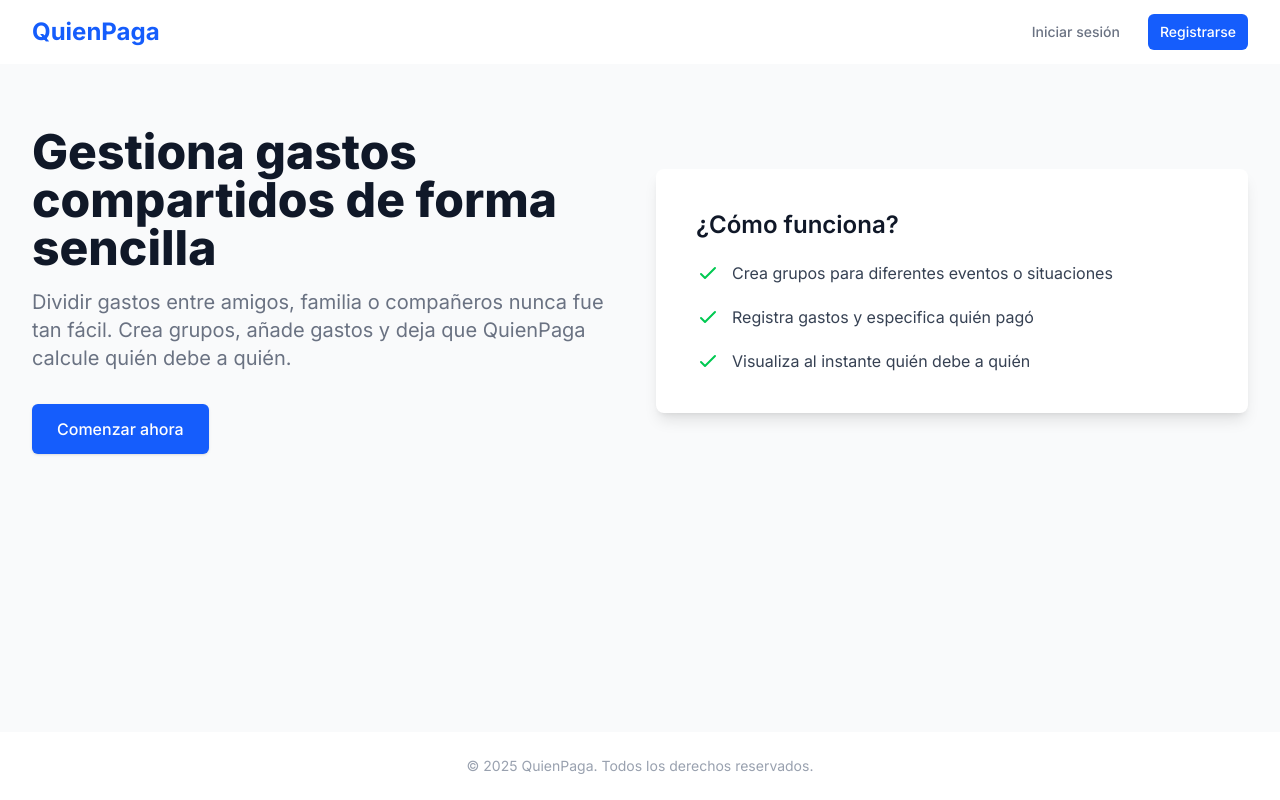
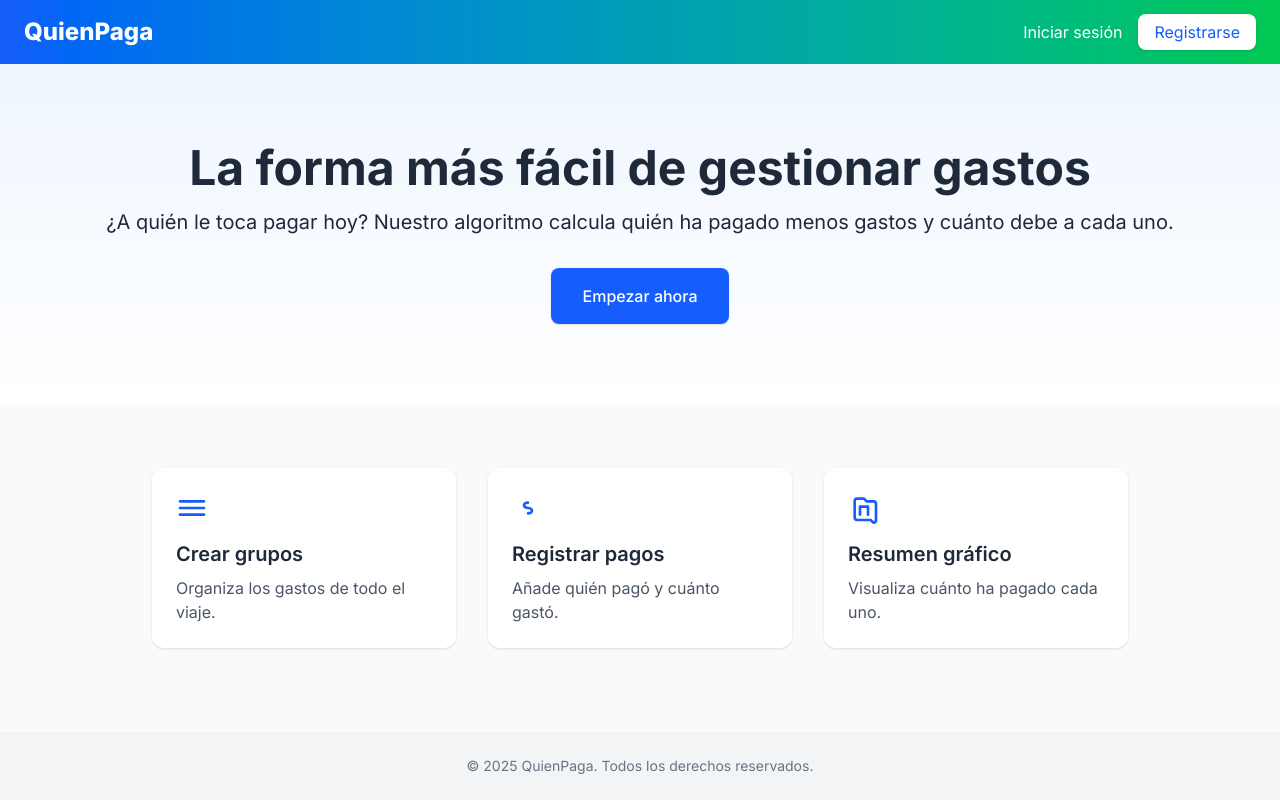
Before and after one commit to chemecador/quien-paga, a Next.js app: page / in a window 1280 px wide. Built offline with nearby package versions, Linux system fonts and the light colour scheme.

Commit message:
Refactor: UI

```diff
--- a/src/app/page.tsx
+++ b/src/app/page.tsx
@@ -2,63 +2,52 @@ import Link from "next/link";
 
 export default function Home() {
   return (
-    <div className="flex flex-col min-h-screen">
-      <header className="bg-white shadow-sm">
-        <div className="max-w-7xl mx-auto px-4 sm:px-6 lg:px-8">
-          <div className="flex justify-between h-16 items-center">
-            <div className="flex-shrink-0 flex items-center">
-              <h1 className="text-2xl font-bold text-blue-600">QuienPaga</h1>
-            </div>
-            <div className="flex space-x-4">
-              <Link
-                href="/sign-in"
-                className="text-gray-500 hover:text-gray-700 px-3 py-2 rounded-md text-sm font-medium"
-              >
+    <div className="flex flex-col min-h-screen bg-gray-50 text-gray-800">
+      <header className="bg-gradient-to-r from-blue-600 to-green-500 text-white shadow-md">
+        <div className="max-w-7xl mx-auto px-6 py-4 flex justify-between items-center">
+          <h1 className="text-2xl font-extrabold">QuienPaga</h1>
+          <nav className="space-x-4">
+            <Link href="/sign-in" className="hover:underline">
               Iniciar sesión
             </Link>
             <Link
               href="/sign-up"
-                className="bg-blue-600 hover:bg-blue-700 text-white px-3 py-2 rounded-md text-sm font-medium"
+              className="px-4 py-2 bg-white text-blue-600 rounded-lg shadow hover:shadow-lg"
             >
               Registrarse
             </Link>
-            </div>
-          </div>
+          </nav>
         </div>
       </header>
 
-      <main className="flex-grow bg-gray-50">
-        <div className="max-w-7xl mx-auto py-12 px-4 sm:px-6 lg:py-16 lg:px-8">
-          <div className="lg:grid lg:grid-cols-2 lg:gap-8 lg:items-center">
-            <div>
-              <h2 className="text-4xl font-extrabold text-gray-900 sm:text-5xl">
-                Gestiona gastos compartidos de forma sencilla
+      <main className="flex-grow">
+        <section className="bg-gradient-to-b from-blue-50 to-white py-20">
+          <div className="max-w-6xl mx-auto text-center px-6">
+            <h2 className="text-5xl font-bold mb-4">
+              La forma más fácil de gestionar gastos
             </h2>
-              <p className="mt-4 text-xl text-gray-500">
-                Dividir gastos entre amigos, familia o compañeros nunca fue tan
-                fácil. Crea grupos, añade gastos y deja que QuienPaga calcule
-                quién debe a quién.
+            <p className="text-xl mb-8">
+              ¿A quién le toca pagar hoy? Nuestro algoritmo calcula quién ha
+              pagado menos gastos y cuánto debe a cada uno.
             </p>
-              <div className="mt-8">
             <Link
               href="/sign-up"
-                  className="inline-flex items-center px-6 py-3 border border-transparent text-base font-medium rounded-md shadow-sm text-white bg-blue-600 hover:bg-blue-700"
+              className="inline-block px-8 py-4 bg-blue-600 text-white font-medium rounded-lg shadow hover:bg-blue-700"
             >
-                  Comenzar ahora
+              Empezar ahora
             </Link>
           </div>
-            </div>
-            <div className="mt-10 lg:mt-0">
-              <div className="bg-white rounded-lg shadow-lg overflow-hidden">
-                <div className="px-6 py-8 sm:p-10">
-                  <h3 className="text-2xl font-semibold text-gray-900">
-                    ¿Cómo funciona?
-                  </h3>
-                  <ul className="mt-5 space-y-5">
-                    <li className="flex items-start">
-                      <div className="flex-shrink-0">
+        </section>
+
+        <section className="py-16">
+          <div className="max-w-5xl mx-auto grid md:grid-cols-3 gap-8 px-6">
+            {[
+              {
+                title: "Crear grupos",
+                desc: "Organiza los gastos de todo el viaje.",
+                icon: (
                   <svg
-                          className="h-6 w-6 text-green-500"
+                    className="h-8 w-8"
                     fill="none"
                     viewBox="0 0 24 24"
                     stroke="currentColor"
@@ -67,18 +56,17 @@ export default function Home() {
                       strokeLinecap="round"
                       strokeLinejoin="round"
                       strokeWidth={2}
-                            d="M5 13l4 4L19 7"
+                      d="M3 7h18M3 12h18M3 17h18"
                     />
                   </svg>
-                      </div>
-                      <p className="ml-3 text-base text-gray-700">
-                        Crea grupos para diferentes eventos o situaciones
-                      </p>
-                    </li>
-                    <li className="flex items-start">
-                      <div className="flex-shrink-0">
+                ),
+              },
+              {
+                title: "Registrar pagos",
+                desc: "Añade quién pagó y cuánto gastó.",
+                icon: (
                   <svg
-                          className="h-6 w-6 text-green-500"
+                    className="h-8 w-8"
                     fill="none"
                     viewBox="0 0 24 24"
                     stroke="currentColor"
@@ -87,18 +75,17 @@ export default function Home() {
                       strokeLinecap="round"
                       strokeLinejoin="round"
                       strokeWidth={2}
-                            d="M5 13l4 4L19 7"
+                      d="M12 8c-1.657 0-3 .895-3 2s1.343 2 3 2 3 .895 3 2-1.343 2-3 2"
                     />
                   </svg>
-                      </div>
-                      <p className="ml-3 text-base text-gray-700">
-                        Registra gastos y especifica quién pagó
-                      </p>
-                    </li>
-                    <li className="flex items-start">
-                      <div className="flex-shrink-0">
+                ),
+              },
+              {
+                title: "Resumen gráfico",
+                desc: "Visualiza cuánto ha pagado cada uno.",
+                icon: (
                   <svg
-                          className="h-6 w-6 text-green-500"
+                    className="h-8 w-8"
                     fill="none"
                     viewBox="0 0 24 24"
                     stroke="currentColor"
@@ -107,28 +94,29 @@ export default function Home() {
                       strokeLinecap="round"
                       strokeLinejoin="round"
                       strokeWidth={2}
-                            d="M5 13l4 4L19 7"
+                      d="M9 17v-6h6v6m2 4H7a2 2 0 01-2-2V7a2 2 0 012-2h5l2 2h5a2 2 0 012 2v12a2 2 0 01-2 2z"
                     />
                   </svg>
+                ),
+              },
+            ].map((f) => (
+              <div
+                key={f.title}
+                className="bg-white p-6 rounded-xl shadow hover:shadow-lg transition"
+              >
+                <div className="text-blue-600 mb-4">{f.icon}</div>
+                <h3 className="text-xl font-semibold mb-2">{f.title}</h3>
+                <p className="text-gray-600">{f.desc}</p>
               </div>
-                      <p className="ml-3 text-base text-gray-700">
-                        Visualiza al instante quién debe a quién
-                      </p>
-                    </li>
-                  </ul>
+            ))}
           </div>
-              </div>
-            </div>
-          </div>
-        </div>
+        </section>
       </main>
 
-      <footer className="bg-white">
-        <div className="max-w-7xl mx-auto py-6 px-4 overflow-hidden sm:px-6 lg:px-8">
-          <p className="text-center text-gray-400 text-sm">
+      <footer className="bg-gray-100 py-6">
+        <p className="text-center text-gray-500 text-sm">
           &copy; 2025 QuienPaga. Todos los derechos reservados.
         </p>
-        </div>
       </footer>
     </div>
   );
```
Lines whose indentation alone changed are shown as unchanged.
